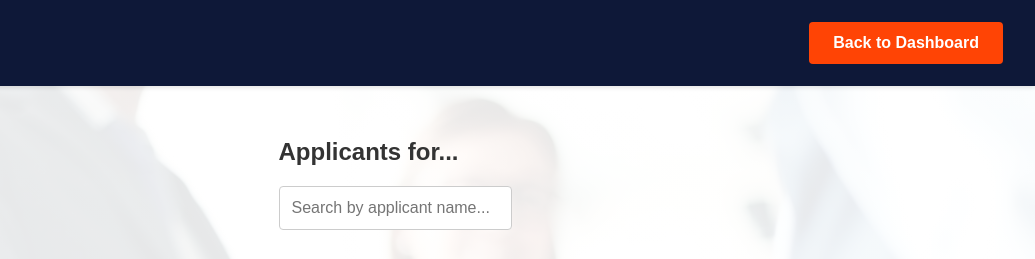
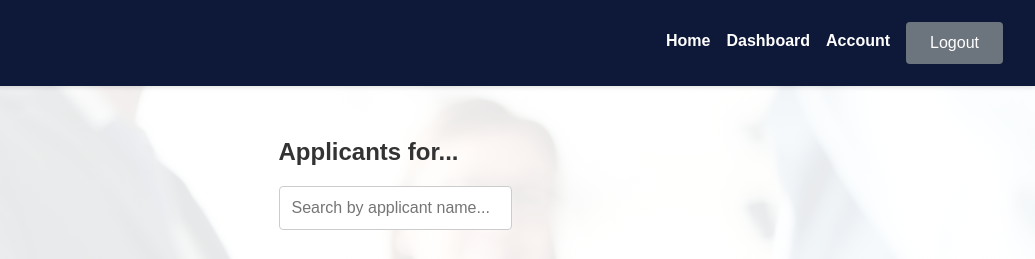
Before and after one commit to eldar8060046/Group-6-Del-1, a website: page HTML/view-applicants.html in a window 1280 px wide. Shown: the top 259 px of the page, 245-1280 px from the left. Drawn offline with Linux system fonts and the light colour scheme.

Commit message:
fixed applicant view page

```diff
--- a/HTML/view-applicants.html
+++ b/HTML/view-applicants.html
@@ -11,8 +11,12 @@
         <a href="/">
             <img src="../Images/uowd_logo.png" alt="UOWD Internships Logo" class="logo">
         </a>
+        <!-- The navigation bar now includes all the standard links for a logged-in user -->
         <nav>
-            <a href="company-dashboard.html" class="btn">Back to Dashboard</a>
+            <a href="/">Home</a>
+            <a href="company-dashboard.html">Dashboard</a>
+            <a href="company-account.html">Account</a>
+            <button id="logoutBtn" class="btn btn-secondary">Logout</button>
         </nav>
     </header>
 
@@ -35,6 +39,7 @@
         <i>CSIT128 - Assignment 2 - Deliverable 1 - Group 6</i>
     </footer>
 
+    <!-- The JavaScript file remains the same, but it will now find the logoutBtn -->
     <script src="../Javascript/view-applicants.js"></script>
 </body>
 </html>
```
